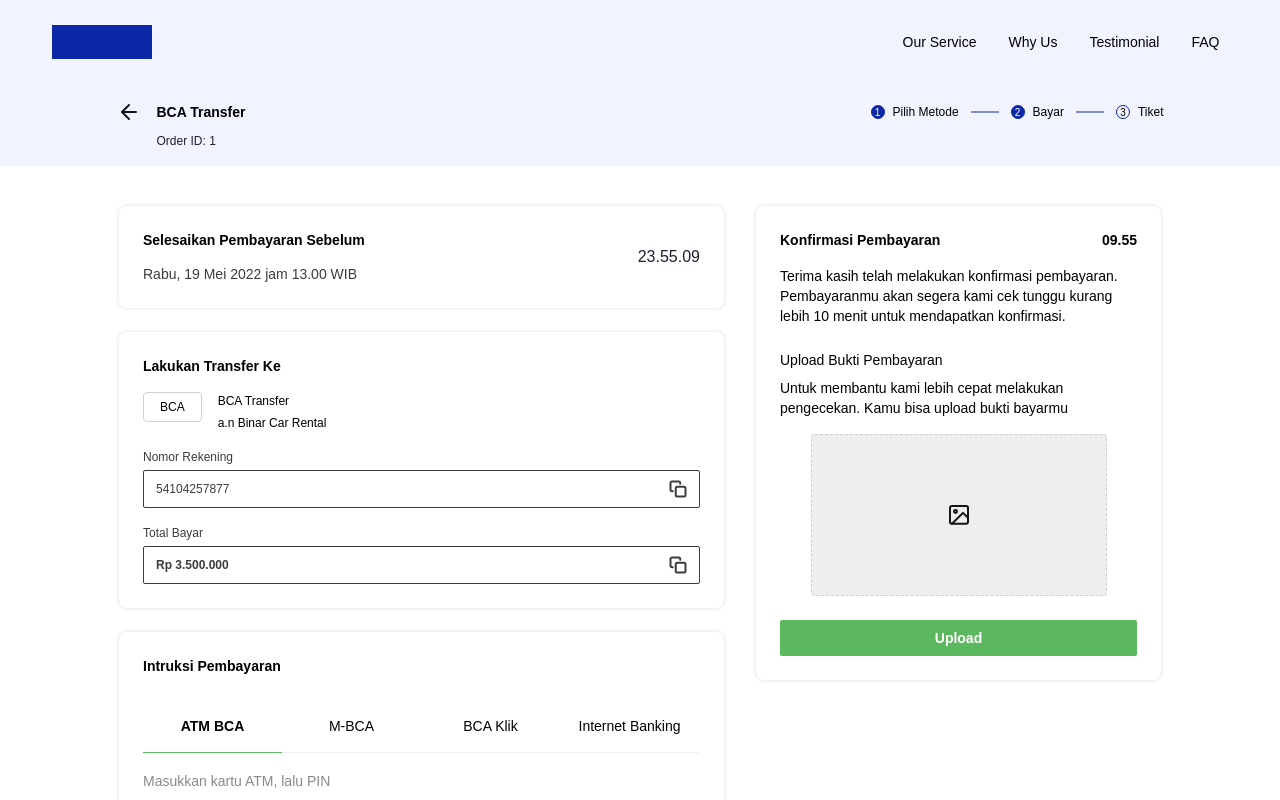
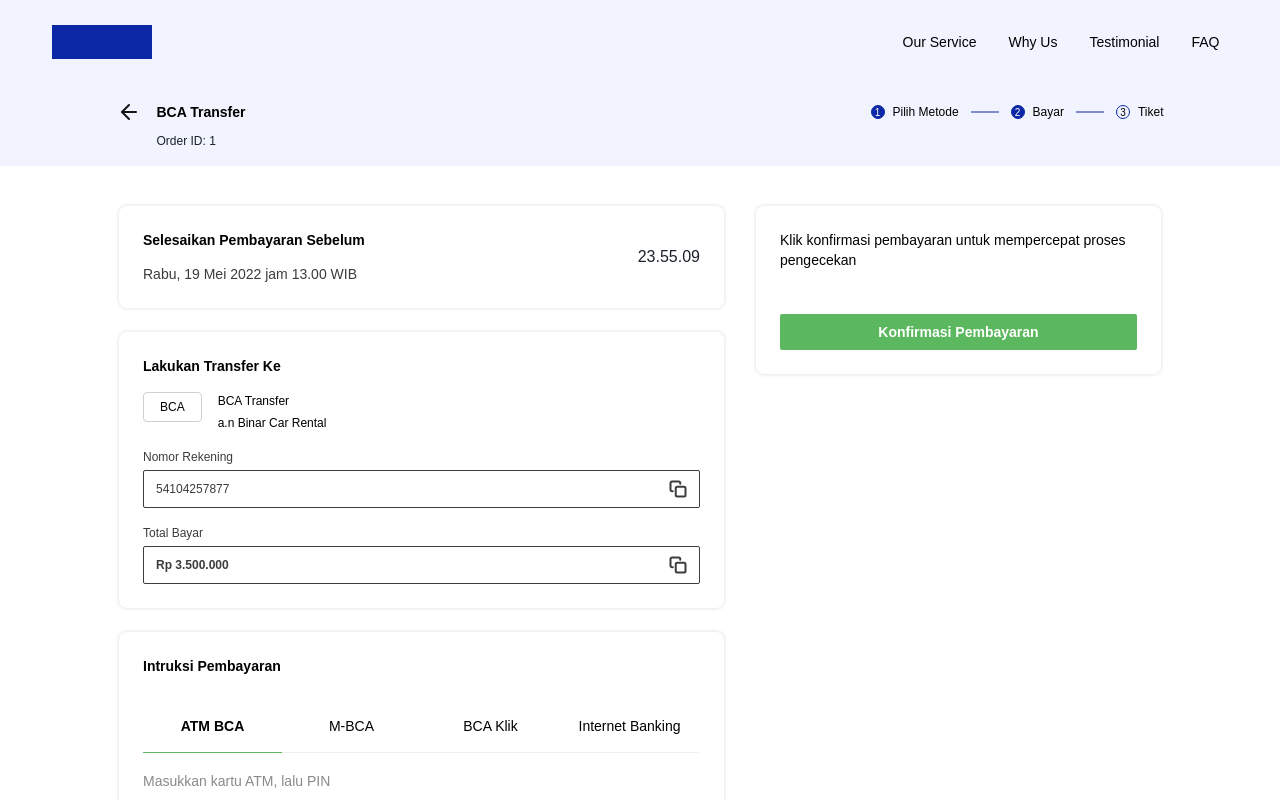
Before and after one commit to ChefKiraJr/Binar-Car-Rental, a React (Create React App) app: page /payout/1 in a window 1280 px wide. Shown: the top 800 px of the page. Built offline with nearby package versions, Linux system fonts and the light colour scheme; the HTML template or start-up script is replaced by a standard one.

Commit message:
Fixing payout state bug

```diff
--- a/src/pages/customer/payout/components/payoutDetail/PayoutDetail.js
+++ b/src/pages/customer/payout/components/payoutDetail/PayoutDetail.js
@@ -6,7 +6,7 @@
 import { ImageIcon } from "../../../eTicket/components/eTicketSuccess/Dummy";
 
 const PayoutDetail = ({ anak }) => {
-  const [confirmStatus, setConfirmStatus] = useState(true);
+  const [confirmStatus, setConfirmStatus] = useState(false);
   const navigate = useNavigate();
   return (
     <div className="payout-detail__container">
```
